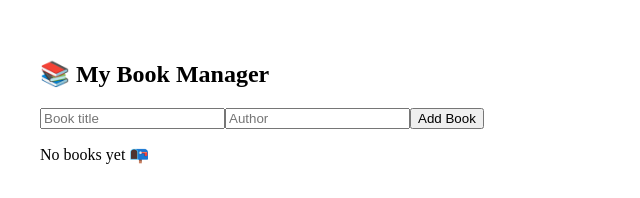
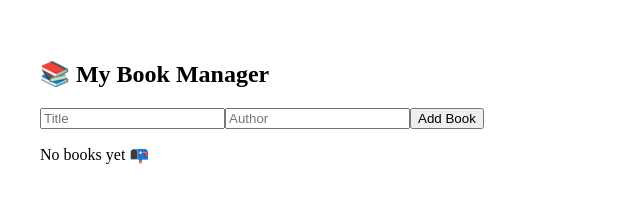
Before and after one commit to CharviBasappa/Book-Manager-App-React, a React (Create React App) app: page / in a window 1280 px wide. Shown: the top 198 px of the page, without its empty margins (0-640 px from the left). Built offline with nearby package versions, Linux system fonts and the light colour scheme.

Commit message:
Updated - useDispatch to add a book

```diff
--- a/src/BookForm.js
+++ b/src/BookForm.js
@@ -1,36 +1,30 @@
-import React, { useState, useContext } from "react";
-import { BookContext } from "./BookContext";
+import React, { useState } from "react";
+import { useDispatch } from "react-redux";
+import { addBook } from "./features/books/booksSlice";
 
 const BookForm = () => {
-  const { dispatch } = useContext(BookContext);
+  const dispatch = useDispatch();
   const [title, setTitle] = useState("");
   const [author, setAuthor] = useState("");
 
   const handleSubmit = (e) => {
     e.preventDefault();
-    const newBook = {
-      id: Date.now(),
-      title,
-      author,
-    };
-    dispatch({ type: "ADD_BOOK", payload: newBook });
+    dispatch(addBook({ id: Date.now(), title, author }));
     setTitle("");
     setAuthor("");
   };
 
   return (
-    <form onSubmit={handleSubmit} style={{ marginBottom: "1rem" }}>
+    <form onSubmit={handleSubmit}>
       <input
-        placeholder="Book title"
         value={title}
         onChange={(e) => setTitle(e.target.value)}
-        required
+        placeholder="Title"
       />
       <input
-        placeholder="Author"
         value={author}
         onChange={(e) => setAuthor(e.target.value)}
-        required
+        placeholder="Author"
       />
       <button type="submit">Add Book</button>
     </form>
```
